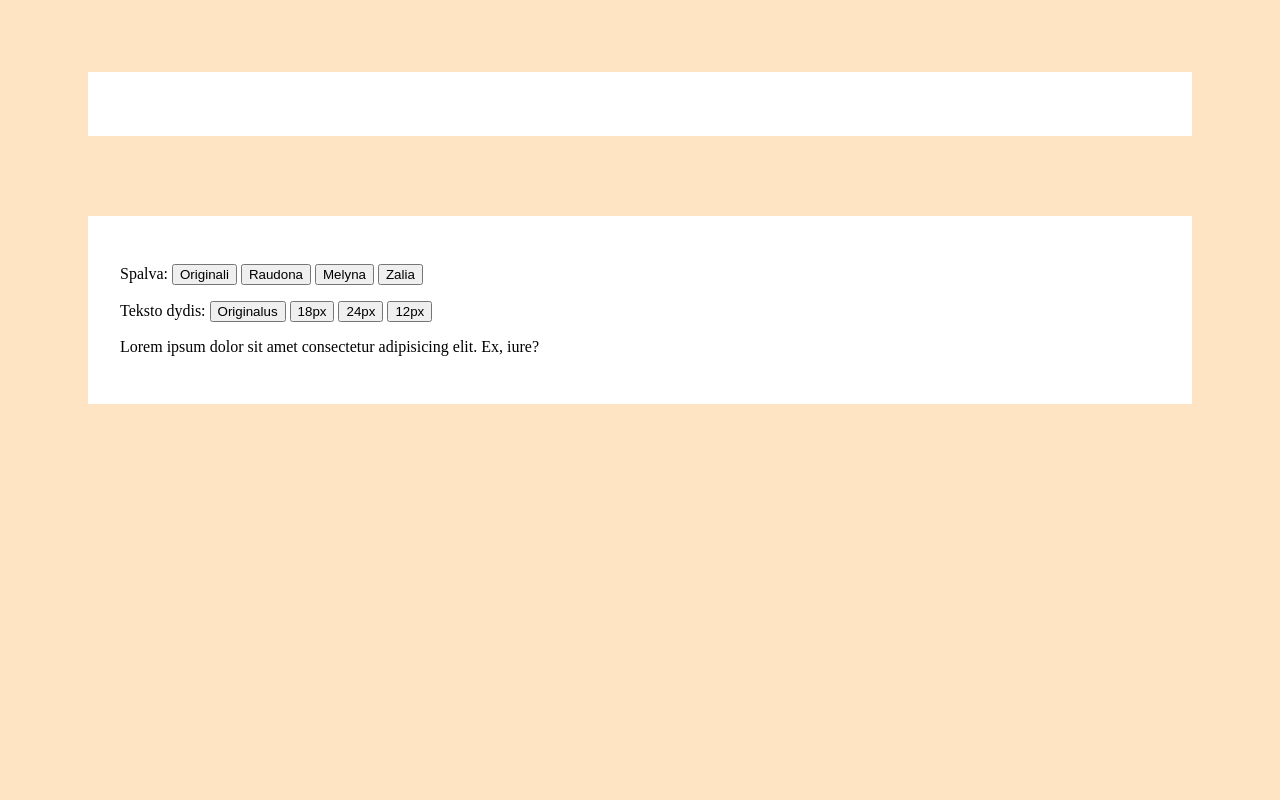
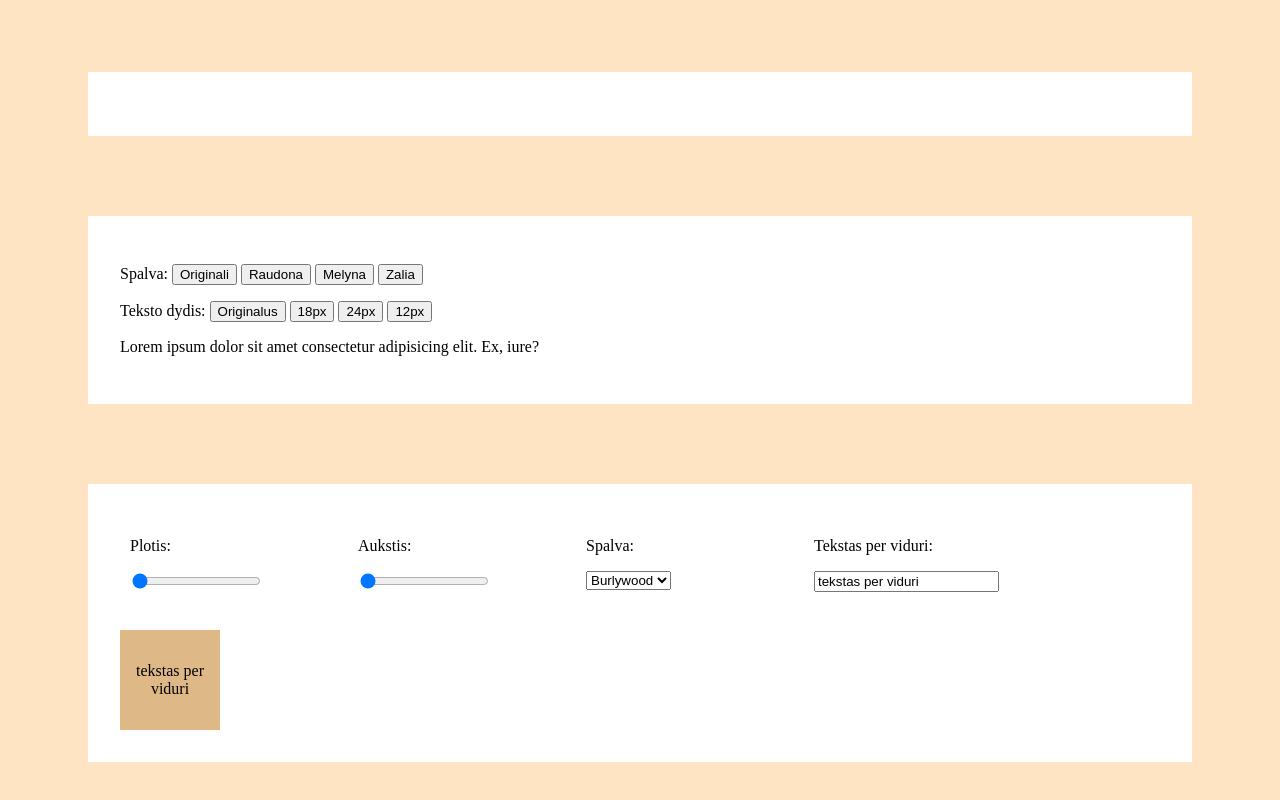
Before and after one commit to tautvydasvarnas1997/02-dom-uzduotis, a plain HTML site: page index.html in a window 1280 px wide. Shown: the part 2651-3451 px from the top of the page. Before the commit the page ends 3135 px from the top, so only its background shows below. Drawn offline with Linux system fonts and the light colour scheme.

Commit message:
Buvo parašytas tryliktas div su pločio, aukščio, spalvos ir teksto nustatymais

```diff
--- a/index.html
+++ b/index.html
@@ -132,6 +132,37 @@ document.getElementById("dalmuo").innerHTML = pirmas + " / " + antras + " = " +
     </p>
 </div>
 
+<div id="tryliktas">
+    <div class="parametrai">
+        <div class="parametras">
+            <p>Plotis:</p>
+            <input type="range" min="100" max="500" value="100" id="plocio-slider">
+        </div>
+        <div class="parametras">
+            <p>Aukstis:</p>
+            <input type="range" min="100" max="500" value="100" id="aukscio-slider">
+        </div>
+        <div class="parametras">
+            <p>Spalva:</p>
+            <select id="spalvos-pasirinkimas">
+                <option value="burlywood">Burlywood</option>
+                <option value="black">Juoda</option>
+                <option value="red">Raudona</option>
+                <option value="green">Zalia</option>
+            </select>
+        </div>
+        <div class="parametras">
+            <p>Tekstas per viduri:</p>
+            <input type="text" value="tekstas per viduri" id="tekstas-divui">
+        </div>
+
+    </div>
+
+    <div id="div-keitimui">
+        tekstas per viduri
+    </div>
+</div>
+
     <script src="index.js"></script>
 </body>
 </html>
--- a/index.js
+++ b/index.js
@@ -82,3 +82,30 @@ function keistiSpalva(elementas, spalva) {
 function keistiDydi(elementas, dydis) {
     document.getElementById(elementas).style.fontSize = dydis + 'px';
 }
+
+// tryliktas div
+
+let divKeitimui = document.getElementById('div-keitimui');
+
+let plocioSlider = document.getElementById("plocio-slider");
+let aukscioSlider = document.getElementById("aukscio-slider");
+
+plocioSlider.oninput = function() {
+    divKeitimui.style.width = this.value + 'px';
+}
+
+aukscioSlider.oninput = function() {
+    divKeitimui.style.height = this.value + 'px';
+}
+
+let spalvosPasirinkimas = document.getElementById('spalvos-pasirinkimas');
+
+spalvosPasirinkimas.oninput = function() {
+    divKeitimui.style.backgroundColor = this.value;
+}
+
+let tekstasDivui = document.getElementById('tekstas-divui');
+
+tekstasDivui.oninput = function() {
+    divKeitimui.innerHTML = this.value;
+}
--- a/styles.css
+++ b/styles.css
@@ -7,3 +7,23 @@ body > div {
     padding: 2em;
     margin: 5em;
 }
+
+#tryliktas .parametrai {
+    display: flex;
+    margin-bottom: 2em;
+}
+
+#tryliktas .parametrai .parametras {
+    width: 20%;
+    padding: 5px 10px;
+}
+
+#tryliktas #div-keitimui {
+    width: 100px;
+    height: 100px;
+    background-color: burlywood;
+    display: flex;
+    justify-content: center;
+    align-items: center;
+    text-align: center;
+}
```
